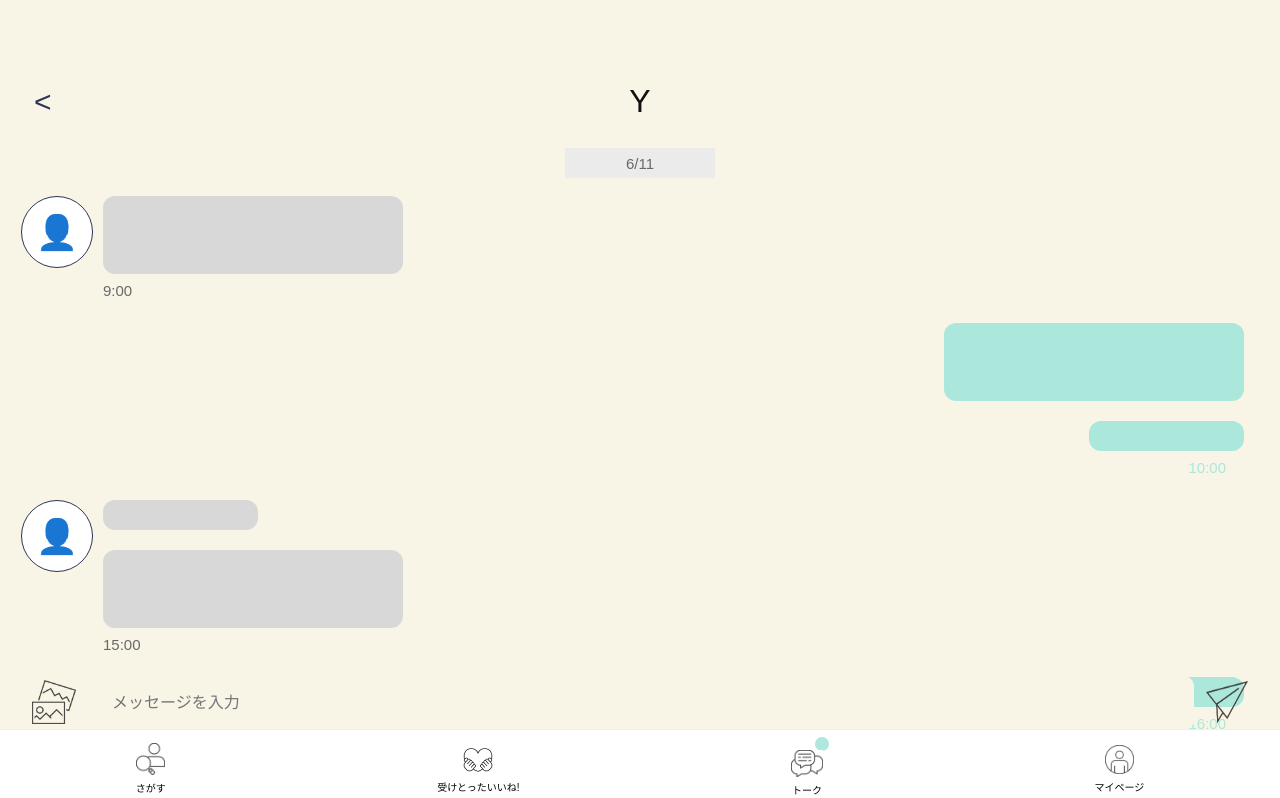
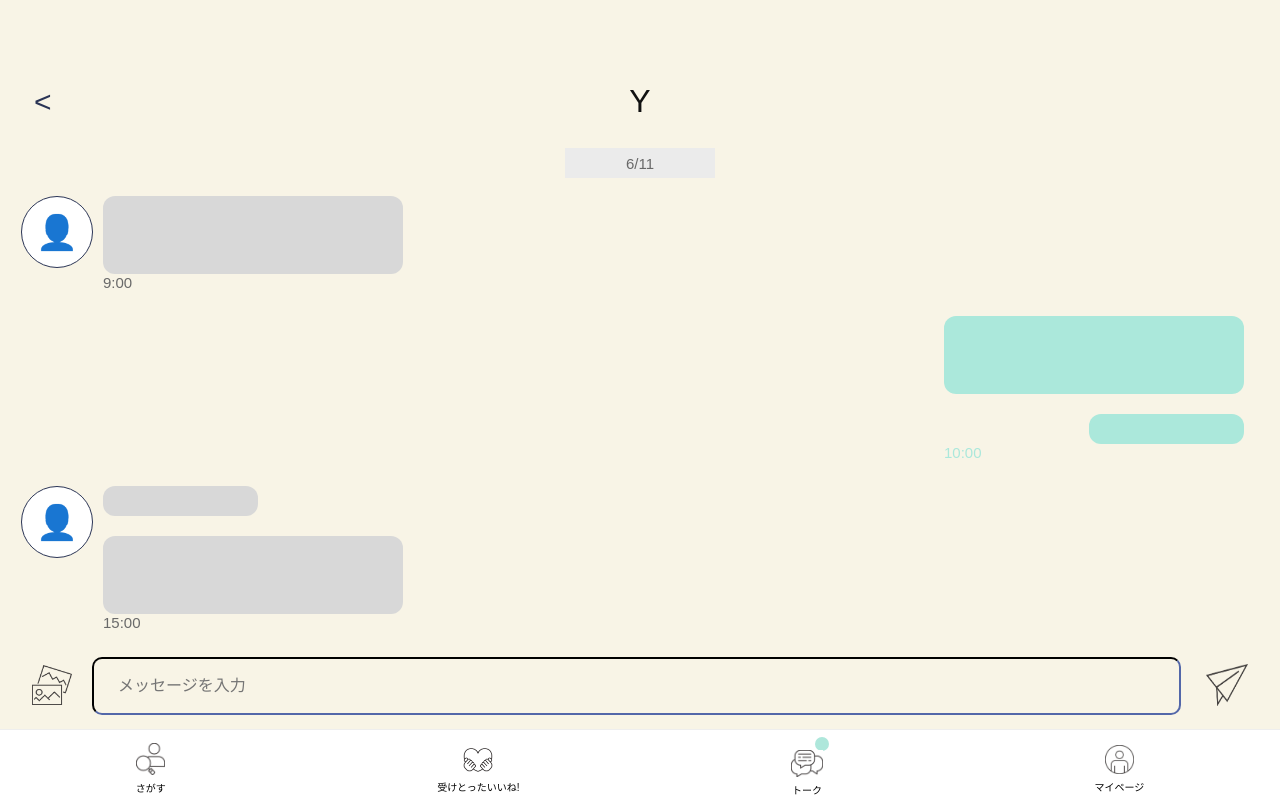
Before and after one commit to minami65/sukimatch, a React (Vite) app in the folder frontend/: page /talk in a window 1280 px wide. Shown: the top 798 px of the page. Built offline with nearby package versions, Linux system fonts and the light colour scheme; no server answers; a web font is replaced by a local one.

Commit message:
トーク画面にstyles適用

```diff
--- a/frontend/src/main.jsx
+++ b/frontend/src/main.jsx
@@ -15,7 +15,7 @@ import MyPage from '@/pages/my-page/index.jsx';
 import Profile from '@/pages/profile/index.jsx';
 import Setting from '@/pages/setting/index.tsx';
 import UserList from '@/pages/user-list/index.jsx';
-import Talk from './talk.jsx';
+import Talk from './pages/talk/index.jsx';
 import TalkList from './talkList.jsx';
 
 createRoot(document.getElementById('root')).render(
--- a/frontend/src/talk.jsx
+++ b/frontend/src/pages/talk/index.jsx
@@ -1,8 +1,8 @@
-import PageFooter from "./components/footer";
-import "./styles/talk.css";
-import sendButton from "./assets/send-button.png";
-import picture from "./assets/picture.png";
-import { Link } from "react-router-dom";
+import PageFooter from '../../components/footer';
+import styles from '../talk/talk.module.css';
+import sendButton from '../../assets/send-button.png';
+import picture from '../../assets/picture.png';
+import { Link } from 'react-router-dom';
 
 export default function Talk() {
   const messages = [
@@ -25,42 +25,42 @@ export default function Talk() {
   ];
 
   return (
-    <div className="talkPage">
-      <header className="talkHeader">
+    <div className={styles.talkPage}>
+      <header className={styles.talkHeader}>
         <Link to="/talkList">
-          <button className="backButton">&lt;</button>
+          <button className={styles.backButton}>&lt;</button>
         </Link>
-        <div className="talkTitle">Y</div>
+        <div className={styles.talkTitle}>Y</div>
       </header>
 
-      <main className="talkBody">
-        <div className="heartBg">♡ ♡ ♡ ♡ ♡</div>
+      <main className={styles.talkBody}>
+        <div className={styles.heartBg}>♡ ♡ ♡ ♡ ♡</div>
 
         {messages.map((group, groupIndex) => (
           <div key={groupIndex}>
-            <div className="dateDivider">
+            <div className={styles.dateDivider}>
               <span>{group.date}</span>
             </div>
 
             {group.items.map((message, index) => (
-              <div key={index} className={`messageRow ${message.type}`}>
+              <div key={index} className={`${styles.messageRow} ${styles[message.type]}`}>
                 {message.type === 'other' && (
-                  <div className="avatar">
+                  <div className={styles.avatar}>
                     <span>👤</span>
                   </div>
                 )}
 
                 <div className="messageContent">
-                  <div className="bubbleList">
+                  <div className={styles.bubbleList}>
                     {message.bubbles.map((size, bubbleIndex) => (
                       <div
                         key={bubbleIndex}
-                        className={`messageBubble ${message.type}Bubble ${size}`}
+                        className={`${styles.messageBubble} ${styles[`${message.type}Bubble`]} ${styles[size]}`}
                       />
                     ))}
                   </div>
 
-                  <span className="messageTime">{message.time}</span>
+                  <span className={styles.messageTime}>{message.time}</span>
                 </div>
               </div>
             ))}
@@ -68,18 +68,18 @@ export default function Talk() {
         ))}
       </main>
 
-      <div className="messageInputArea">
-        <button className="imageSendButton">
+      <div className={styles.messageInputArea}>
+        <button className={styles.imageSendButton}>
           <img src={picture} alt="" />
         </button>
 
         <input placeholder="メッセージを入力" />
 
-        <button className="sendButton">
+        <button className={styles.sendButton}>
           <img src={sendButton} alt="送信ボタン" />
         </button>
       </div>
-      <div className="pageFooter">
+      <div className={styles.pageFooter}>
         <PageFooter />
       </div>
     </div>
--- a/frontend/src/styles/talk.css
+++ b/frontend/src/pages/talk/talk.module.css
@@ -171,8 +171,8 @@
   padding: 0 32px;
   display: flex;
   align-items: center;
-  gap: 12px;
   z-index: 10;
+  background-color: var(--color-bg-base);
 }
 .pageFooter {
   position: fixed;
@@ -185,12 +185,13 @@
 .messageInputArea input {
   flex: 1;
   height: 54px;
-  border: none;
+  border-color: var(--color-secondary);
   border-radius: 10px;
   background: var(--color-bg-base);
   padding: 0 24px;
   font-size: 16px;
   outline: none;
+  margin: 15px 25px 15px 20px;
 }
 
 .imageSendButton,
@@ -201,8 +202,8 @@
 }
 
 .imageSendButton img {
-  width: 44px;
-  height: 44px;
+  width: 40px;
+  height: 40px;
 }
 
 .sendButton img {
```
